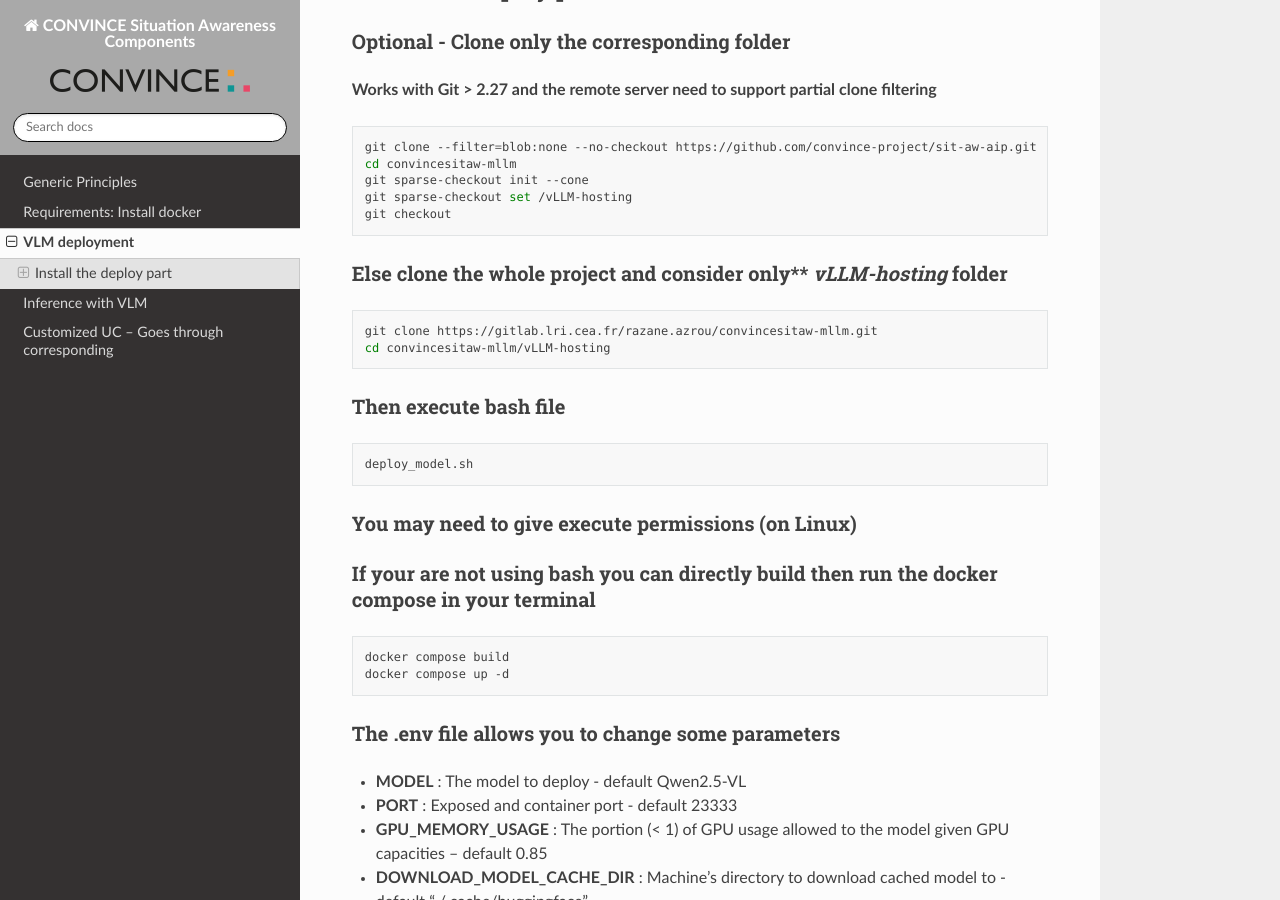
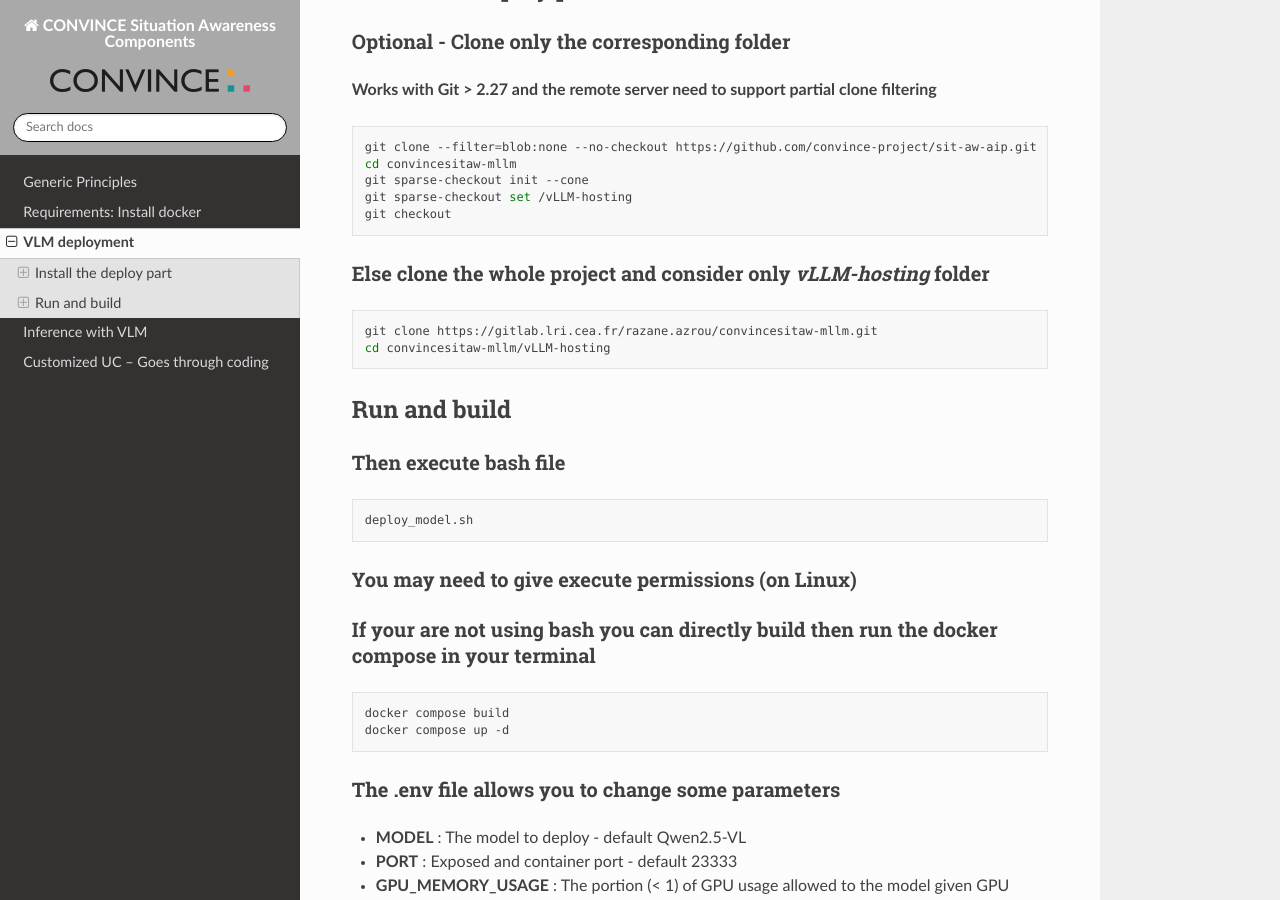
Before and after one commit to convince-project/sit-aw-aip, a Sphinx documentation site: the page built from docs/source/deploy_model.rst, in a window 1280 px wide and 900 px high, scrolled down 356 px. Built offline with Sphinx 7.4.7 and the Read the Docs theme 3.1.0, drawn with Linux system fonts in a browser that asks for light colours.

Commit message:
changes to doc

```diff
--- a/docs/source/customized_UC.rst
+++ b/docs/source/customized_UC.rst
@@ -1,4 +1,4 @@
-Customized UC -- Goes through corresponding
+Customized UC -- Goes through coding
 ===========================================
 
 **You can build your own UC by adding elements to the projects.**
--- a/docs/source/deploy_model.rst
+++ b/docs/source/deploy_model.rst
@@ -25,13 +25,17 @@ Optional - Clone only the corresponding folder
     git sparse-checkout set /vLLM-hosting
     git checkout
 
-Else clone the whole project and consider only** *vLLM-hosting* folder
+Else clone the whole project and consider only *vLLM-hosting* folder
 """"""""""""""""""""""""""""""""""""""""""""""""""""""""""""""""""""""
 
 .. code-block:: bash
 
     git clone https://gitlab.lri.cea.fr/razane.azrou/convincesitaw-mllm.git
     cd convincesitaw-mllm/vLLM-hosting
+
+
+Run and build
+--------------
 
 
 Then execute **bash file**
--- a/docs/source/required_installations.rst
+++ b/docs/source/required_installations.rst
@@ -37,6 +37,7 @@ Install packages
 """"""""""""""""
 
 .. code-block:: bash
+
     sudo apt-get install docker-ce docker-ce-cli containerd.io docker-buildx-plugin docker-compose-plugin
 
 Start docker services if disabled
```
Also changed, not shown: docs/source/identification.rst (+41 -40 lines).
